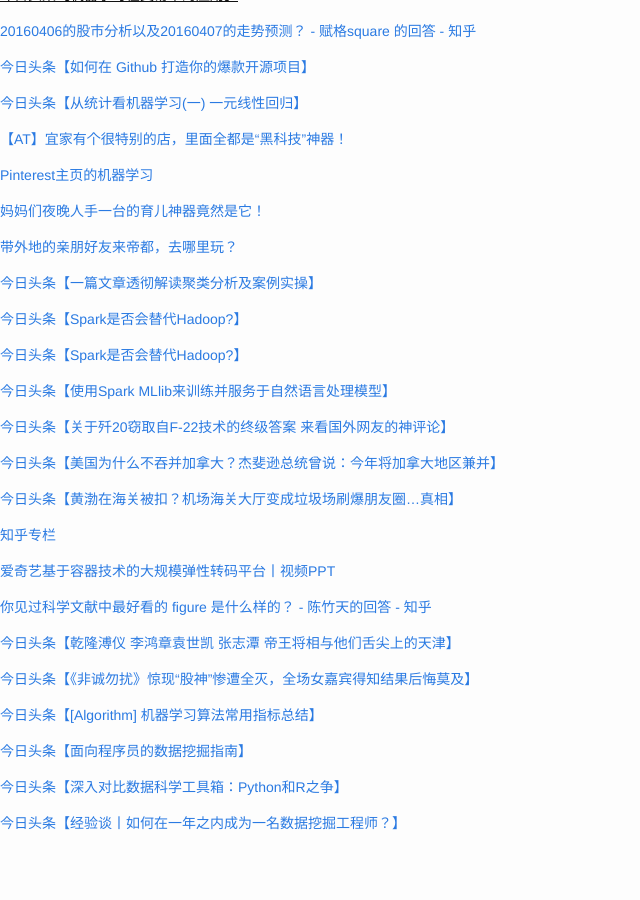
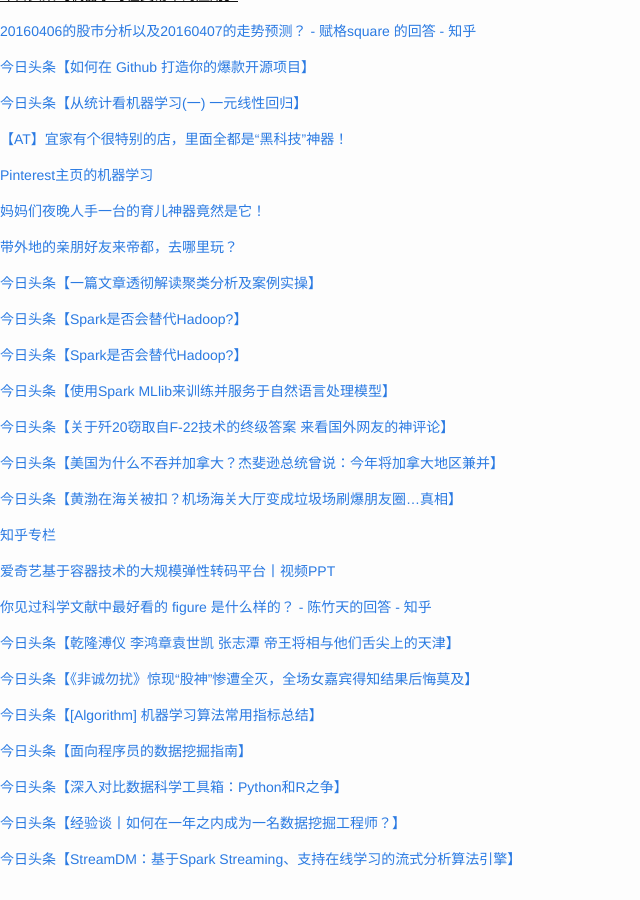
Before and after one commit to cnwarden/cnwarden.github.io, a Jekyll site: the page built from fav/index.md, in a window 1280 px wide and 900 px high, scrolled down 9066 px. Shown: the whole window, without its empty margins (0-640 px from the left). Built offline with Jekyll 4.4.1, drawn with Linux system fonts in a browser that asks for light colours; emoji names are drawn with the system emoji font; before the commit the page ends 9930 px from its top, so only the background shows below that.

Commit message:
auto commit

```diff
--- a/fav/index.md
+++ b/fav/index.md
@@ -548,3 +548,5 @@ title:  fav
 [今日头条【深入对比数据科学工具箱：Python和R之争】](http://toutiao.com/group/6270472849912774914/?iid=4056437762&app=news_article&tt_from=android_share&utm_source=email&utm_medium=toutiao_android&utm_campaign=client_share)
 
 [今日头条【经验谈丨如何在一年之内成为一名数据挖掘工程师？】](http://toutiao.com/group/6272458491627290881/?iid=4056437762&app=news_article&tt_from=android_share&utm_source=email&utm_medium=toutiao_android&utm_campaign=client_share)
+
+[今日头条【StreamDM：基于Spark Streaming、支持在线学习的流式分析算法引擎】](http://toutiao.com/group/6272705546295230722/?iid=4056437762&app=news_article&tt_from=android_share&utm_source=email&utm_medium=toutiao_android&utm_campaign=client_share)
```
